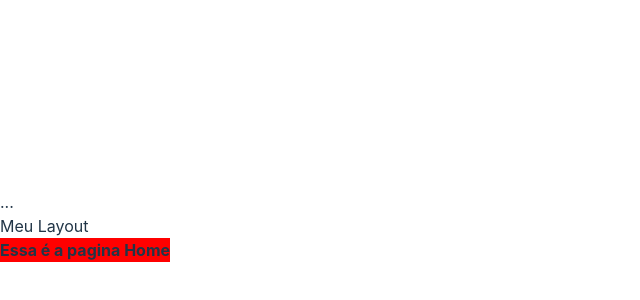
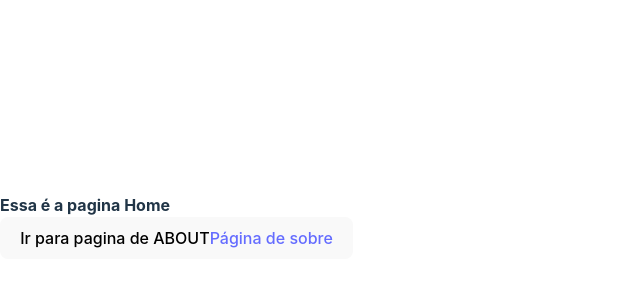
Before and after one commit to Esleynathan/SistemaParaEmpresas_ReactJSDjango_FrontEnd, a React (Vite) app: page / in a window 1280 px wide. Shown: the part 174-474 px from the top of the page, without its empty margins (0-640 px from the left). Built offline with nearby package versions, Linux system fonts and the light colour scheme.

Commit message:
Navegação e Redirecionamento entre páginas

```diff
--- a/src/App.tsx
+++ b/src/App.tsx
@@ -8,10 +8,7 @@ import { MainLayout } from "./components/MainLayout";
 const App = () => {
   return (
     <div>
-      ...
       <Routes>
-        <Route element={<MainLayout />}>
-
           <Route
             index
             element={ <Home />}
@@ -23,7 +20,7 @@ const App = () => {
           />
 
 
-          <Route path='/products'>
+          <Route path='/products' element={<MainLayout />}>
             <Route
               element={ <Products /> }
             />
@@ -33,8 +30,6 @@ const App = () => {
               element={ <Product /> }
             />
           </Route>
-
-        </Route>
       </Routes>
     </div>
   )
--- a/src/pages/About.tsx
+++ b/src/pages/About.tsx
@@ -1,7 +1,12 @@
+import { Link } from 'react-router-dom';
+
 export const About = () => {
     return (
         <div>
             <h1>About</h1>
+
+
+            <Link to='/'>Página de sobre</Link>
         </div>
     )
 }
--- a/src/pages/Home.tsx
+++ b/src/pages/Home.tsx
@@ -1,7 +1,16 @@
+import { Link } from 'react-router-dom';
+
 export const Home = () => {
     return (
         <div>
             <strong> Essa é a pagina Home </strong>
+            <br></br>
+
+            <button>
+                Ir para pagina de ABOUT
+
+                <Link to='/about'>Página de sobre</Link>
+            </button>
         </div>
     )
 }
--- a/src/pages/Products.tsx
+++ b/src/pages/Products.tsx
@@ -1,7 +1,15 @@
+import { useNavigate } from "react-router-dom"
+
 export const Products = () => {
+    const navigate = useNavigate()
+    const handleOnClick = () => {
+        navigate('/products/categoria/1')
+    }
     return (
         <div>
             <h1>Essa é a página PRODUTOS</h1>
+
+            <button onClick={handleOnClick}>Ir para um produto</button>
         </div>
     )
 }
```
